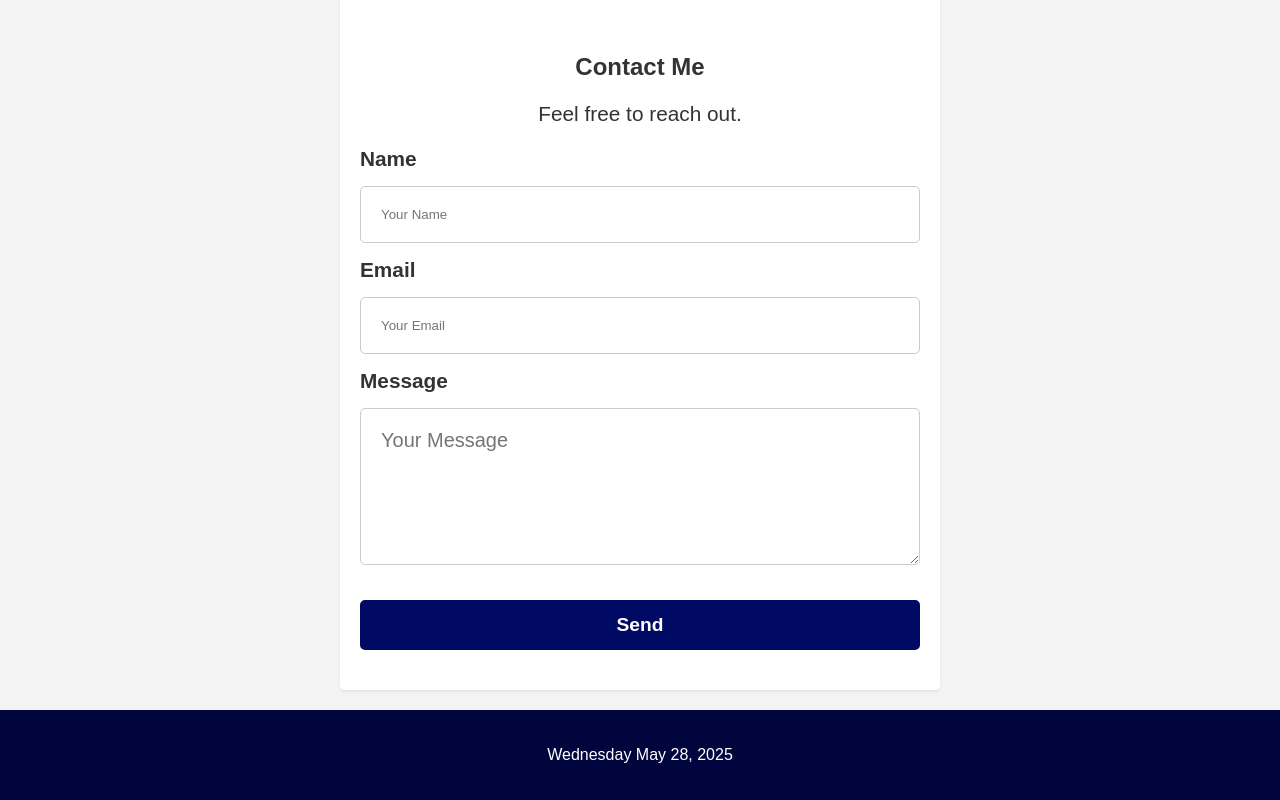
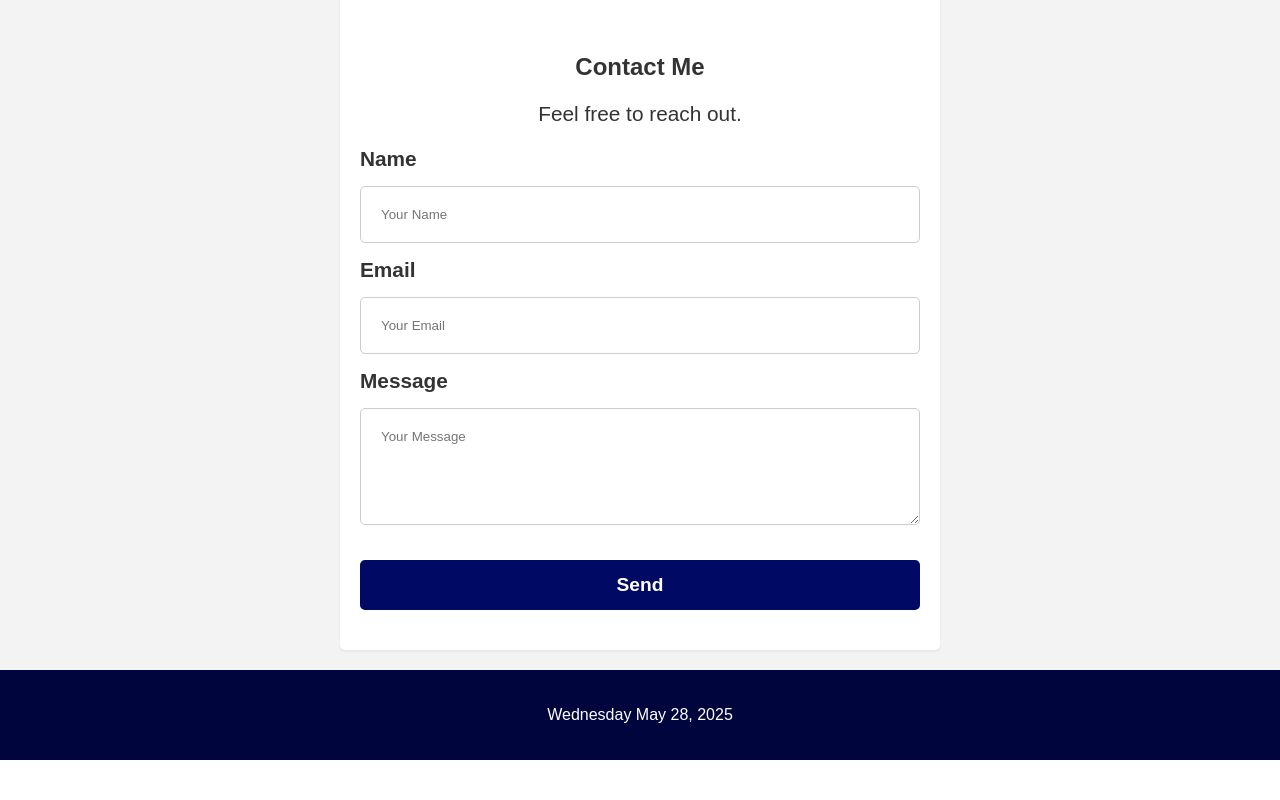
Before and after one commit to kironroy/kironroy-react, a React (Create React App) app: page / in a window 1280 px wide. Shown: the part 1766-2566 px from the top of the page. After the commit the page ends 2526 px from the top, so only its background shows below. Built offline with nearby package versions, Linux system fonts and the light colour scheme; a web font is replaced by a local one.

Commit message:
Update Contact.css
🧹 Removed useless rule.

```diff
--- a/src/components/Contact.css
+++ b/src/components/Contact.css
@@ -38,10 +38,6 @@
   border: 1px solid #ccc;
   border-radius: 5px;
   font-weight: 400;
-}
-
-#message {
-  font-size: 20px;
 }
 
 .contact button {
```
